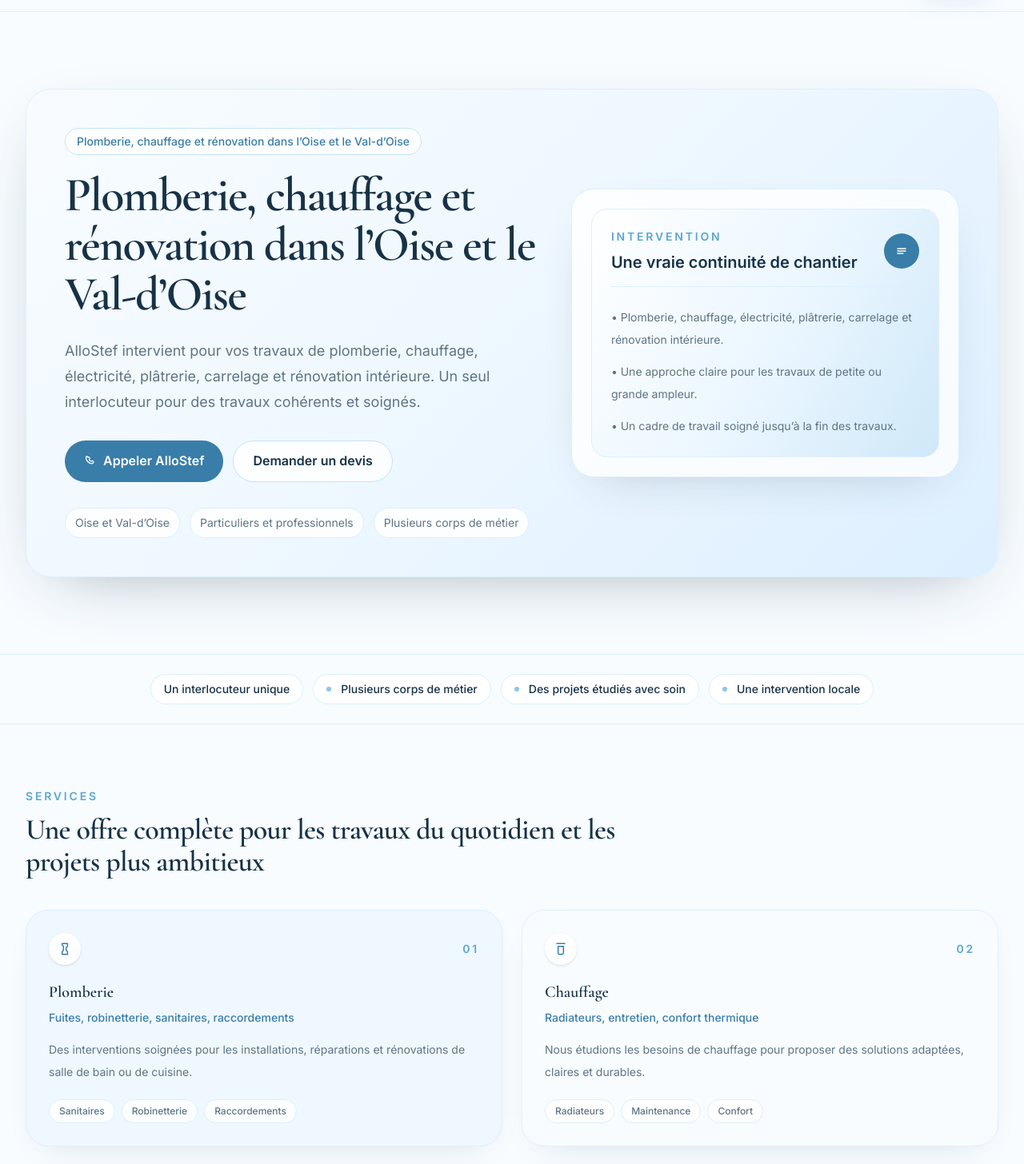
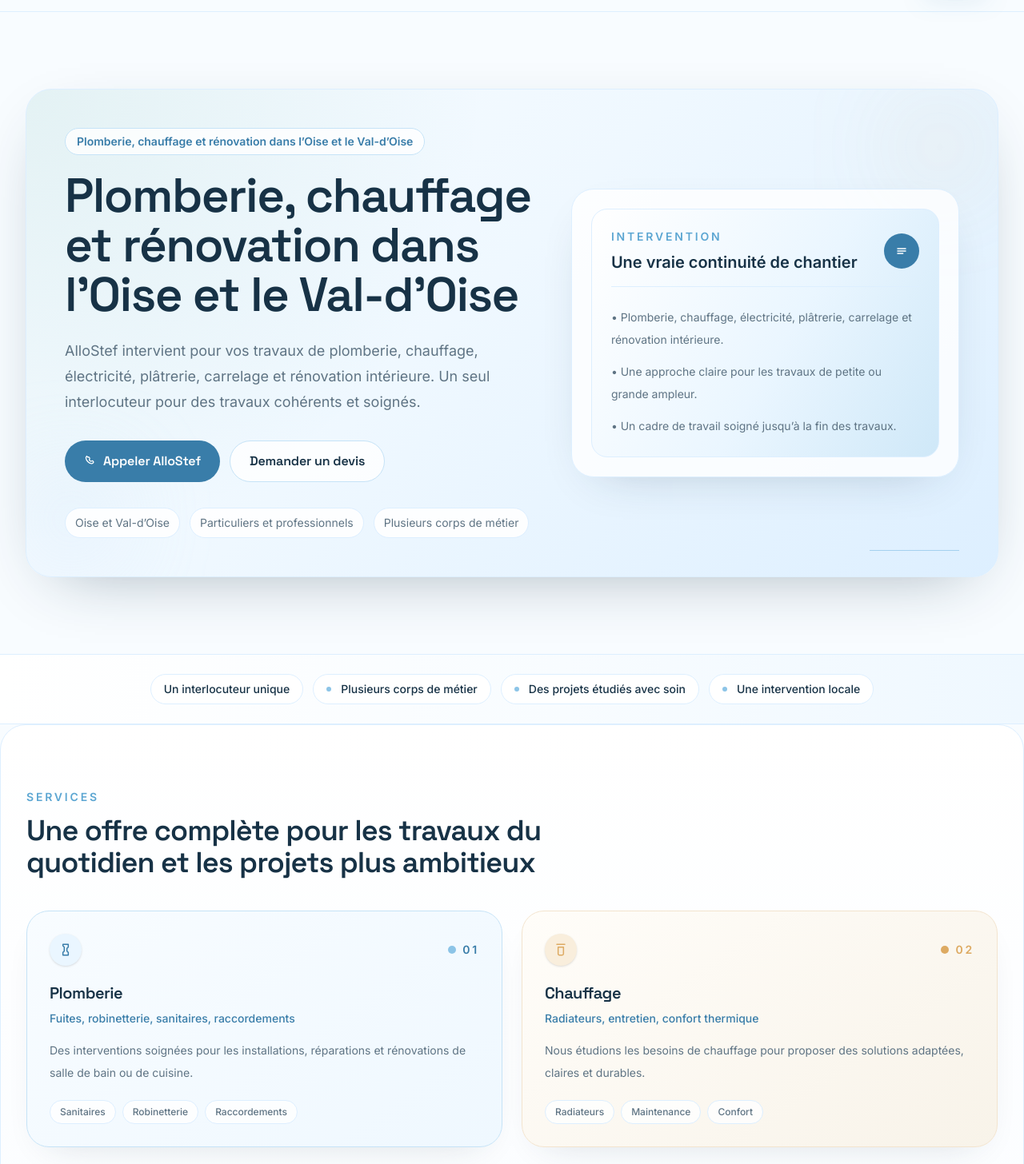
Before and after one commit to twentyfivelab/allostef, a Next.js app: page / in a window 1280 px wide. Shown: the part 54-1510 px from the top of the page at 80% size. Built offline with nearby package versions, Linux system fonts and the light colour scheme.

Commit message:
amelioration 3

```diff
--- a/app/globals.css
+++ b/app/globals.css
@@ -10,6 +10,8 @@
   --blue-soft: #c6e3f7;
   --blue-accent: #5ca6d2;
   --blue-action: #397da9;
+  --accent-amber: #ddaa62;
+  --accent-turquoise: #67b4b0;
   --gradient-hero: linear-gradient(135deg, #f8fcff 0%, #eff8ff 45%, #ddefff 100%);
   --gradient-button: linear-gradient(135deg, #397da9 0%, #5ca6d2 100%);
 }
@@ -18,7 +20,7 @@
   --color-background: var(--background);
   --color-foreground: var(--foreground);
   --font-sans: var(--font-inter);
-  --font-serif: var(--font-cormorant);
+  --font-serif: var(--font-space-grotesk);
 }
 
 html {
@@ -35,13 +37,37 @@ body {
 
 h1,
 h2,
-h3 {
-  font-family: var(--font-cormorant), Georgia, serif;
+h3,
+.font-display {
+  font-family: var(--font-space-grotesk), Arial, Helvetica, sans-serif;
+  letter-spacing: -0.025em;
+}
+
+.nav-link,
+.ui-label,
+.btn-display {
+  font-family: var(--font-space-grotesk), Arial, Helvetica, sans-serif;
+  letter-spacing: -0.01em;
 }
 
 ::selection {
   background: #5ca6d2;
   color: #fff;
+}
+
+@keyframes fadeInUp {
+  from {
+    opacity: 0;
+    transform: translateY(8px);
+  }
+  to {
+    opacity: 1;
+    transform: translateY(0);
+  }
+}
+
+.reveal-up {
+  animation: fadeInUp 450ms ease-out both;
 }
 
 @media (prefers-reduced-motion: reduce) {
@@ -56,4 +82,8 @@ h3 {
     animation-iteration-count: 1 !important;
     transition-duration: 0.01ms !important;
   }
+
+  .reveal-up {
+    animation: none;
+  }
 }
--- a/app/page.tsx
+++ b/app/page.tsx
@@ -11,7 +11,10 @@ const serviceCards = [
     description:
       "Des interventions soignées pour les installations, réparations et rénovations de salle de bain ou de cuisine.",
     bullets: ["Sanitaires", "Robinetterie", "Raccordements"],
-    accent: "bg-[#EFF8FF]",
+    cardClass: "border-[#C6E3F7] bg-[linear-gradient(145deg,_#F8FCFF_0%,_#EFF8FF_100%)]",
+    iconWrapClass: "bg-[#EAF6FF] text-[#397DA9]",
+    pillClass: "text-[#397DA9]",
+    dotClass: "bg-[#8CC4E7]",
     icon: (
       <svg viewBox="0 0 24 24" className="h-5 w-5" fill="none" stroke="currentColor" strokeWidth="1.8" aria-hidden="true">
         <path d="M8 4h8v4l-2 2v4l2 2v4H8v-4l2-2V8L8 6V4Z" strokeLinecap="round" strokeLinejoin="round" />
@@ -24,7 +27,10 @@ const serviceCards = [
     description:
       "Nous étudions les besoins de chauffage pour proposer des solutions adaptées, claires et durables.",
     bullets: ["Radiateurs", "Maintenance", "Confort"],
-    accent: "bg-[#F8FCFF]",
+    cardClass: "border-[#F3E4CE] bg-[linear-gradient(145deg,_#FFFDF9_0%,_#F8F3E9_100%)]",
+    iconWrapClass: "bg-[#F9EEDC] text-[#DDAA62]",
+    pillClass: "text-[#DDAA62]",
+    dotClass: "bg-[#DDAA62]",
     icon: (
       <svg viewBox="0 0 24 24" className="h-5 w-5" fill="none" stroke="currentColor" strokeWidth="1.8" aria-hidden="true">
         <path d="M6 4h12M8 8h8v10a2 2 0 0 1-2 2h-4a2 2 0 0 1-2-2V8Z" strokeLinecap="round" strokeLinejoin="round" />
@@ -37,7 +43,10 @@ const serviceCards = [
     description:
       "Installation, rénovation et dépannage pour des circuits fiables et des espaces plus fonctionnels.",
     bullets: ["Prises", "Éclairage", "Tableaux"],
-    accent: "bg-[#F7FBFF]",
+    cardClass: "border-[#F3E4CE] bg-[linear-gradient(145deg,_#FFFDF8_0%,_#F7F0E3_100%)]",
+    iconWrapClass: "bg-[#F7EFD8] text-[#C89A46]",
+    pillClass: "text-[#C89A46]",
+    dotClass: "bg-[#C89A46]",
     icon: (
       <svg viewBox="0 0 24 24" className="h-5 w-5" fill="none" stroke="currentColor" strokeWidth="1.8" aria-hidden="true">
         <path d="M10 2h4l-2 6h3l-6 10 1-7H7l3-9Z" strokeLinecap="round" strokeLinejoin="round" />
@@ -50,7 +59,10 @@ const serviceCards = [
     description:
       "Des murs et plafonds préparés avec soin pour des chantiers plus propres et plus précis.",
     bullets: ["Cloisons", "Faux plafonds", "Finitions"],
-    accent: "bg-[#EFF8FF]",
+    cardClass: "border-[#A7B8DF] bg-[linear-gradient(145deg,_#F9FAFF_0%,_#F0F3FF_100%)]",
+    iconWrapClass: "bg-[#EEF2FF] text-[#718493]",
+    pillClass: "text-[#718493]",
+    dotClass: "bg-[#A7B8DF]",
     icon: (
       <svg viewBox="0 0 24 24" className="h-5 w-5" fill="none" stroke="currentColor" strokeWidth="1.8" aria-hidden="true">
         <path d="M5 4h14M7 4v16m10-16v16" strokeLinecap="round" />
@@ -63,7 +75,10 @@ const serviceCards = [
     description:
       "Pose de revêtements avec une attention particulière au rendu, à la propreté et à la cohérence du projet.",
     bullets: ["Sol", "Murs", "Crédences"],
-    accent: "bg-[#F8FCFF]",
+    cardClass: "border-[#E2F3F1] bg-[linear-gradient(145deg,_#FCFEFF_0%,_#F3FBFA_100%)]",
+    iconWrapClass: "bg-[#EAF8F7] text-[#67B4B0]",
+    pillClass: "text-[#67B4B0]",
+    dotClass: "bg-[#67B4B0]",
     icon: (
       <svg viewBox="0 0 24 24" className="h-5 w-5" fill="none" stroke="currentColor" strokeWidth="1.8" aria-hidden="true">
         <path d="M4 6h16v12H4zM4 10h16" strokeLinecap="round" strokeLinejoin="round" />
@@ -76,7 +91,10 @@ const serviceCards = [
     description:
       "Un interlocuteur unique pour accompagner un chantier plus global avec une vraie cohérence de réalisation.",
     bullets: ["Coordination", "Cohérence", "Suivi"],
-    accent: "bg-[#EFF8FF]",
+    cardClass: "border-[#C6E3F7] bg-[linear-gradient(145deg,_#F7FBFF_0%,_#ECF7FF_100%)]",
+    iconWrapClass: "bg-[#E6F3FF] text-[#397DA9]",
+    pillClass: "text-[#397DA9]",
+    dotClass: "bg-[#397DA9]",
     icon: (
       <svg viewBox="0 0 24 24" className="h-5 w-5" fill="none" stroke="currentColor" strokeWidth="1.8" aria-hidden="true">
         <path d="M6 5h12v14H6zM9 9h6M9 13h4" strokeLinecap="round" strokeLinejoin="round" />
@@ -229,12 +247,12 @@ export default function Home() {
           </a>
           <nav className="hidden items-center gap-6 text-sm font-medium text-[#5F7484] md:flex">
             {siteConfig.navigation.map((item) => (
-              <a key={item.href} href={item.href} className="transition hover:text-[#397DA9]">
+              <a key={item.href} href={item.href} className="nav-link transition hover:text-[#397DA9]">
                 {item.label}
               </a>
             ))}
           </nav>
-          <a href={`tel:${siteConfig.phoneHref}`} aria-label="Appeler AlloStef" className="inline-flex items-center gap-2 rounded-full bg-[#397DA9] px-4 py-2 text-sm font-semibold text-white shadow-[0_10px_30px_-16px_rgba(57,125,169,0.7)] transition hover:bg-[#2F6F98] focus:outline-none focus:ring-2 focus:ring-[#C6E3F7] focus:ring-offset-2">
+          <a href={`tel:${siteConfig.phoneHref}`} aria-label="Appeler AlloStef" className="btn-display inline-flex items-center gap-2 rounded-full bg-[#397DA9] px-4 py-2 text-sm font-semibold text-white shadow-[0_10px_30px_-16px_rgba(57,125,169,0.7)] transition duration-300 hover:-translate-y-0.5 hover:bg-[#2F6F98] focus:outline-none focus:ring-2 focus:ring-[#C6E3F7] focus:ring-offset-2">
             <svg viewBox="0 0 24 24" className="h-4 w-4" fill="none" stroke="currentColor" strokeWidth="1.9" aria-hidden="true">
               <path d="M7.4 4.5c.4-.8 1.7-.4 2.3.2l.8 1c.3.4.4.9.2 1.3l-.8 1.6a1 1 0 0 0 .2 1.1l2.1 2.1a1 1 0 0 0 1.1.2l1.6-.8c.4-.2.9-.1 1.3.2l1 1c.6.6.9 1.8.2 2.3l-.8.7a3.1 3.1 0 0 1-2.8.8c-2.5-.4-4.8-1.7-6.6-3.5-1.8-1.8-3.1-4.1-3.5-6.6a3.1 3.1 0 0 1 .8-2.8l.7-.8Z" />
             </svg>
@@ -245,10 +263,14 @@ export default function Home() {
 
       <main id="top">
         <section className="mx-auto max-w-7xl px-4 py-16 sm:px-6 lg:px-8 lg:py-24">
-          <div className="overflow-hidden rounded-[2rem] border border-[#DDEFFF] bg-[linear-gradient(135deg,_#F8FCFF_0%,_#EFF8FF_45%,_#DDEFFF_100%)] p-8 shadow-[0_25px_80px_-40px_rgba(23,50,70,0.45)] sm:p-10 lg:p-12">
-            <div className="grid gap-10 lg:grid-cols-[1.1fr_0.9fr] lg:items-center">
+          <div className="relative overflow-hidden rounded-[2rem] border border-[#DDEFFF] bg-[linear-gradient(135deg,_#F8FCFF_0%,_#EFF8FF_45%,_#DDEFFF_100%)] p-8 shadow-[0_25px_80px_-40px_rgba(23,50,70,0.45)] sm:p-10 lg:p-12">
+            <div className="absolute inset-0 bg-[radial-gradient(circle_at_top_left,_rgba(103,180,176,0.14),_transparent_42%)]" />
+            <div className="absolute right-6 top-6 h-24 w-24 rounded-full bg-[#DDAA62]/18 blur-3xl" />
+            <div className="absolute bottom-8 left-4 h-20 w-20 rounded-full bg-[#C6E3F7]/70 blur-3xl" />
+            <div className="absolute bottom-8 right-12 h-px w-28 bg-[#8CC4E7]/70" />
+            <div className="relative grid gap-10 lg:grid-cols-[1.1fr_0.9fr] lg:items-center">
               <div className="max-w-2xl">
-                <p className="mb-5 inline-flex rounded-full border border-[#C6E3F7] bg-white/80 px-3.5 py-1.5 text-sm font-medium text-[#397DA9]">
+                <p className="mb-5 inline-flex rounded-full border border-[#C6E3F7] bg-white/80 px-3.5 py-1.5 text-sm font-semibold text-[#397DA9]">
                   Plomberie, chauffage et rénovation dans l’Oise et le Val-d’Oise
                 </p>
                 <h1 className="text-4xl font-semibold leading-[1.03] tracking-[-0.03em] text-[#173246] sm:text-5xl lg:text-6xl">
@@ -258,13 +280,13 @@ export default function Home() {
                   AlloStef intervient pour vos travaux de plomberie, chauffage, électricité, plâtrerie, carrelage et rénovation intérieure. Un seul interlocuteur pour des travaux cohérents et soignés.
                 </p>
                 <div className="mt-8 flex flex-col gap-3 sm:flex-row">
-                  <a href={`tel:${siteConfig.phoneHref}`} className="inline-flex items-center justify-center gap-2 rounded-full bg-[#397DA9] px-6 py-3 font-semibold text-white transition hover:bg-[#2F6F98] focus:outline-none focus:ring-2 focus:ring-[#C6E3F7]" aria-label="Appeler AlloStef">
+                  <a href={`tel:${siteConfig.phoneHref}`} className="btn-display inline-flex items-center justify-center gap-2 rounded-full bg-[#397DA9] px-6 py-3 font-semibold text-white transition duration-300 hover:-translate-y-0.5 hover:bg-[#2F6F98] focus:outline-none focus:ring-2 focus:ring-[#C6E3F7]" aria-label="Appeler AlloStef">
                     <svg viewBox="0 0 24 24" className="h-4 w-4" fill="none" stroke="currentColor" strokeWidth="1.9" aria-hidden="true">
                       <path d="M7.4 4.5c.4-.8 1.7-.4 2.3.2l.8 1c.3.4.4.9.2 1.3l-.8 1.6a1 1 0 0 0 .2 1.1l2.1 2.1a1 1 0 0 0 1.1.2l1.6-.8c.4-.2.9-.1 1.3.2l1 1c.6.6.9 1.8.2 2.3l-.8.7a3.1 3.1 0 0 1-2.8.8c-2.5-.4-4.8-1.7-6.6-3.5-1.8-1.8-3.1-4.1-3.5-6.6a3.1 3.1 0 0 1 .8-2.8l.7-.8Z" />
                     </svg>
                     Appeler AlloStef
                   </a>
-                  <a href="#devis" className="inline-flex items-center justify-center rounded-full border border-[#C6E3F7] bg-white/80 px-6 py-3 font-semibold text-[#173246] transition hover:border-[#8CC4E7] hover:text-[#397DA9]">
+                  <a href="#devis" className="btn-display inline-flex items-center justify-center rounded-full border border-[#C6E3F7] bg-white/80 px-6 py-3 font-semibold text-[#173246] transition duration-300 hover:-translate-y-0.5 hover:border-[#8CC4E7] hover:text-[#397DA9]">
                     Demander un devis
                   </a>
                 </div>
@@ -299,7 +321,7 @@ export default function Home() {
           </div>
         </section>
 
-        <section className="border-y border-[#DDEFFF] bg-[#F8FCFF]">
+        <section className="border-y border-[#DDEFFF] bg-[linear-gradient(90deg,_#FFFFFF_0%,_#F8FCFF_55%,_#EFF8FF_100%)]">
           <div className="mx-auto flex max-w-7xl flex-wrap items-center justify-center gap-3 px-4 py-6 text-sm text-[#5F7484] sm:px-6 lg:px-8">
             {reassuranceItems.map((item, index) => (
               <div key={item.title} className="flex items-center gap-3 rounded-full border border-[#DDEFFF] bg-white px-4 py-2">
@@ -310,7 +332,7 @@ export default function Home() {
           </div>
         </section>
 
-        <section id="services" className="mx-auto max-w-7xl px-4 py-20 sm:px-6 lg:px-8">
+        <section id="services" className="mx-auto max-w-7xl rounded-[2rem] border border-[#DDEFFF] bg-[linear-gradient(180deg,_#FFFFFF_0%,_#F7FBFF_100%)] px-4 py-20 sm:px-6 lg:px-8">
           <div className="max-w-3xl">
             <p className="text-sm font-semibold uppercase tracking-[0.2em] text-[#5CA6D2]">Services</p>
             <h2 className="mt-3 text-3xl font-semibold tracking-[-0.02em] text-[#173246] sm:text-4xl">
@@ -319,12 +341,15 @@ export default function Home() {
           </div>
           <div className="mt-10 grid gap-6 lg:grid-cols-2">
             {serviceCards.map((service, index) => (
-              <article key={service.title} className={`group rounded-[1.75rem] border border-[#DDEFFF] p-7 shadow-[0_18px_45px_-28px_rgba(23,50,70,0.2)] transition hover:-translate-y-1 ${service.accent}`}>
+              <article key={service.title} className={`group rounded-[1.75rem] border p-7 shadow-[0_18px_45px_-28px_rgba(23,50,70,0.2)] transition duration-300 hover:-translate-y-1 hover:shadow-[0_20px_45px_-24px_rgba(23,50,70,0.25)] ${service.cardClass}`}>
                 <div className="flex items-center justify-between">
-                  <div className="inline-flex rounded-full bg-white p-2.5 text-[#397DA9] shadow-sm">
+                  <div className={`inline-flex rounded-full p-2.5 shadow-sm ${service.iconWrapClass}`}>
                     {service.icon}
                   </div>
-                  <span className="text-sm font-semibold uppercase tracking-[0.2em] text-[#5CA6D2]">0{index + 1}</span>
+                  <div className="flex items-center gap-2">
+                    <span className={`h-2.5 w-2.5 rounded-full ${service.dotClass}`} />
+                    <span className={`text-sm font-semibold uppercase tracking-[0.2em] ${service.pillClass}`}>0{index + 1}</span>
+                  </div>
                 </div>
                 <h3 className="mt-5 text-xl font-semibold text-[#173246]">{service.title}</h3>
                 <p className="mt-2 text-sm font-medium text-[#397DA9]">{service.subtitle}</p>
@@ -341,7 +366,7 @@ export default function Home() {
           </div>
         </section>
 
-        <section id="method" className="bg-[#173246] py-20 text-[#F8FCFF]">
+        <section id="method" className="bg-[linear-gradient(135deg,_#173246_0%,_#1f4354_100%)] py-20 text-[#F8FCFF]">
           <div className="mx-auto max-w-7xl px-4 sm:px-6 lg:px-8">
             <div className="max-w-3xl">
               <p className="text-sm font-semibold uppercase tracking-[0.2em] text-[#8CC4E7]">Notre méthode</p>
@@ -364,7 +389,7 @@ export default function Home() {
           </div>
         </section>
 
-        <section id="realisations" className="mx-auto max-w-7xl px-4 py-20 sm:px-6 lg:px-8">
+        <section id="realisations" className="mx-auto max-w-7xl rounded-[2rem] border border-[#DDEFFF] bg-[linear-gradient(180deg,_#FFFFFF_0%,_#F8FCFF_100%)] px-4 py-20 sm:px-6 lg:px-8">
           <div className="max-w-3xl">
             <p className="text-sm font-semibold uppercase tracking-[0.2em] text-[#5CA6D2]">Réalisations</p>
             <h2 className="mt-3 text-3xl font-semibold tracking-[-0.02em] text-[#173246] sm:text-4xl">
@@ -384,7 +409,7 @@ export default function Home() {
           </div>
         </section>
 
-        <section id="zones" className="bg-[#F8FCFF] py-20">
+        <section id="zones" className="bg-[linear-gradient(120deg,_#F8FCFF_0%,_#EFF8FF_55%,_#F3E4CE_100%)] py-20">
           <div className="mx-auto max-w-7xl px-4 sm:px-6 lg:px-8">
             <div className="max-w-3xl">
               <p className="text-sm font-semibold uppercase tracking-[0.2em] text-[#5CA6D2]">Zone d’intervention</p>
@@ -454,38 +479,42 @@ export default function Home() {
         </section>
 
         <section id="devis" className="mx-auto max-w-7xl px-4 py-20 sm:px-6 lg:px-8">
-          <div className="rounded-[2rem] border border-[#DDEFFF] bg-[linear-gradient(135deg,_#F8FCFF_0%,_#EFF8FF_45%,_#DDEFFF_100%)] p-8 text-[#173246] shadow-[0_25px_70px_-35px_rgba(23,50,70,0.3)] sm:p-10">
-            <p className="text-sm font-semibold uppercase tracking-[0.2em] text-[#397DA9]">Devis</p>
-            <h2 className="mt-3 text-3xl font-semibold tracking-[-0.02em] text-[#173246] sm:text-4xl">
+          <div className="relative overflow-hidden rounded-[2rem] border border-[#DDEFFF] bg-[linear-gradient(135deg,_#173246_0%,_#1f4354_100%)] p-8 text-[#F8FCFF] shadow-[0_25px_70px_-35px_rgba(23,50,70,0.35)] sm:p-10">
+            <div className="absolute right-6 top-6 h-24 w-24 rounded-full bg-[#DDAA62]/20 blur-3xl" />
+            <div className="absolute bottom-8 left-8 h-20 w-20 rounded-full bg-[#67B4B0]/20 blur-3xl" />
+            <div className="relative">
+            <p className="text-sm font-semibold uppercase tracking-[0.2em] text-[#8CC4E7]">Devis</p>
+            <h2 className="mt-3 text-3xl font-semibold tracking-[-0.02em] text-white sm:text-4xl">
               Un projet ? Parlons-en.
             </h2>
-            <p className="mt-4 max-w-2xl text-lg leading-8 text-[#5F7484]">
+            <p className="mt-4 max-w-2xl text-lg leading-8 text-[#DDEFFF]">
               Pour présenter votre besoin et obtenir un premier échange, contactez directement AlloStef par téléphone ou par e-mail.
             </p>
             <div className="mt-8 grid gap-4 lg:grid-cols-2">
-              <a href={`tel:${siteConfig.phoneHref}`} className="flex items-center gap-4 rounded-[1.5rem] border border-[#DDEFFF] bg-white/90 p-5 transition hover:-translate-y-0.5" aria-label="Appeler AlloStef">
+              <a href={`tel:${siteConfig.phoneHref}`} className="flex items-center gap-4 rounded-[1.5rem] border border-white/10 bg-white/10 p-5 transition duration-300 hover:-translate-y-0.5" aria-label="Appeler AlloStef">
                 <div className="rounded-full bg-[#397DA9] p-3 text-white">
                   <svg viewBox="0 0 24 24" className="h-5 w-5" fill="none" stroke="currentColor" strokeWidth="1.9" aria-hidden="true">
                     <path d="M7.4 4.5c.4-.8 1.7-.4 2.3.2l.8 1c.3.4.4.9.2 1.3l-.8 1.6a1 1 0 0 0 .2 1.1l2.1 2.1a1 1 0 0 0 1.1.2l1.6-.8c.4-.2.9-.1 1.3.2l1 1c.6.6.9 1.8.2 2.3l-.8.7a3.1 3.1 0 0 1-2.8.8c-2.5-.4-4.8-1.7-6.6-3.5-1.8-1.8-3.1-4.1-3.5-6.6a3.1 3.1 0 0 1 .8-2.8l.7-.8Z" />
                   </svg>
                 </div>
                 <div>
-                  <p className="text-sm font-semibold uppercase tracking-[0.2em] text-[#5CA6D2]">Appel</p>
-                  <p className="mt-1 text-lg font-semibold text-[#173246]">{siteConfig.phoneDisplay}</p>
+                  <p className="text-sm font-semibold uppercase tracking-[0.2em] text-[#8CC4E7]">Appel</p>
+                  <p className="mt-1 text-lg font-semibold text-white">{siteConfig.phoneDisplay}</p>
                 </div>
               </a>
-              <a href={`mailto:${siteConfig.email}?subject=Demande%20de%20devis%20AlloStef`} className="flex items-center gap-4 rounded-[1.5rem] border border-[#DDEFFF] bg-white/90 p-5 transition hover:-translate-y-0.5">
-                <div className="rounded-full bg-[#5CA6D2] p-3 text-white">
+              <a href={`mailto:${siteConfig.email}?subject=Demande%20de%20devis%20AlloStef`} className="flex items-center gap-4 rounded-[1.5rem] border border-white/10 bg-white/10 p-5 transition duration-300 hover:-translate-y-0.5">
+                <div className="rounded-full bg-[#DDAA62] p-3 text-white">
                   <svg viewBox="0 0 24 24" className="h-5 w-5" fill="none" stroke="currentColor" strokeWidth="1.9" aria-hidden="true">
                     <path d="M4.5 7.5h15v9a1 1 0 0 1-1 1h-13a1 1 0 0 1-1-1v-9Zm0 0 7.5 6 7.5-6" strokeLinecap="round" strokeLinejoin="round" />
                   </svg>
                 </div>
                 <div>
-                  <p className="text-sm font-semibold uppercase tracking-[0.2em] text-[#5CA6D2]">E-mail</p>
-                  <p className="mt-1 text-lg font-semibold text-[#173246]">{siteConfig.email}</p>
+                  <p className="text-sm font-semibold uppercase tracking-[0.2em] text-[#8CC4E7]">E-mail</p>
+                  <p className="mt-1 text-lg font-semibold text-white">{siteConfig.email}</p>
                 </div>
               </a>
             </div>
+          </div>
           </div>
         </section>
       </main>
```
Also changed, not shown: app/layout.tsx (+6 -6 lines).
